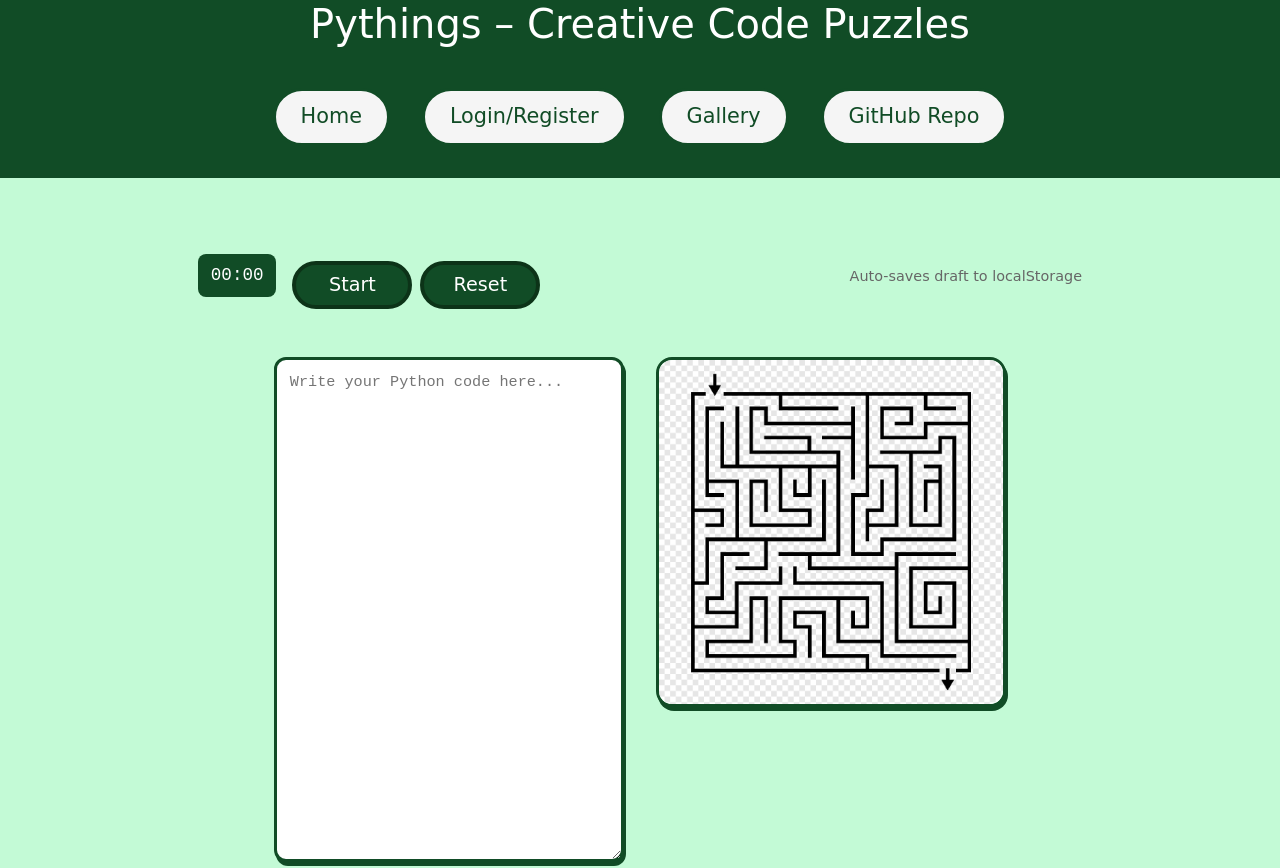
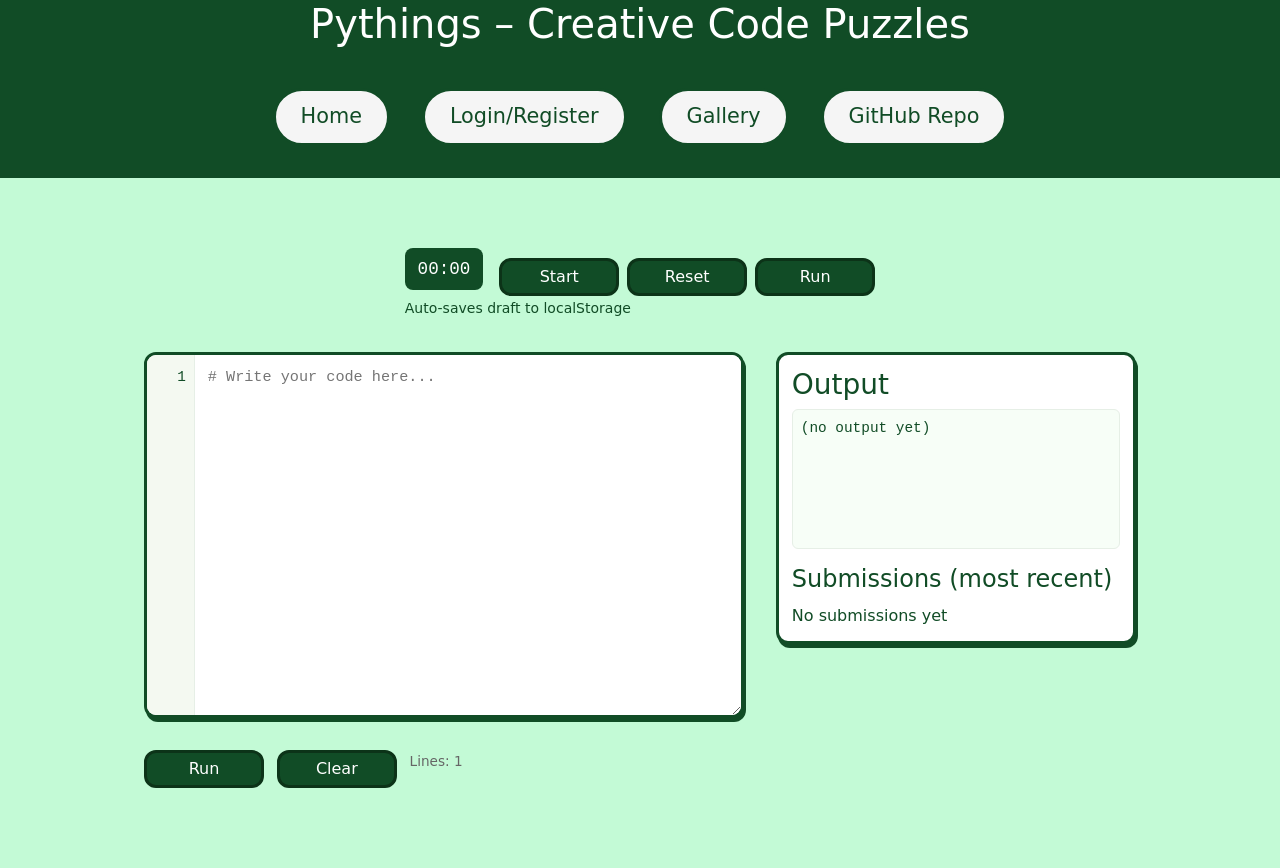
Before and after one commit to Zach31224/startup, a React (Vite) app: page /editor in a window 1280 px wide. Shown: the top 868 px of the page. Built offline with nearby package versions, Linux system fonts and the light colour scheme.

Commit message:
made a tentative code box that's better than the regular text box from before. I also made it so that it saves the code run. Later, I will implement CodeMirror or Monaco. Also removed the maze, because I had another idea that I think will be better.

```diff
--- a/src/editor/editor.css
+++ b/src/editor/editor.css
@@ -36,105 +36,131 @@
 }
 
 .editor-code-area {
-  width: 350px;
+  width: 600px;
   max-width: 100%;
   display: flex;
   flex-direction: column;
-  align-items: center;
   gap: 1em;
 }
-.editor-maze-img {
-  width: 350px;
-  height: auto;
+
+.code-editor-wrapper {
+  display: flex;
+  align-items: stretch;
   border: 3px solid #114c26;
-  border-radius: 16px;
+  border-radius: 12px;
+  overflow: hidden;
+  background: #fff;
   box-shadow: 2px 4px 0 #114c26;
-  background: #fff;
-}
-.editor-run-btn {
-  width: 120px;
-  height: 48px;
-  background: #114c26;
-  color: #fff;
-  font-size: 1.2em;
-  border: 4px solid #0c3318;
-  border-radius: 24px;
-  cursor: pointer;
-  margin-top: 1em;
-}
-.editor-run-btn:hover {
-  background: #137d41;
 }
 
-.editor-header {
-  width: 100%;
-  max-width: 900px;
-  margin: 0 auto 1rem;
-  display: flex;
-  justify-content: space-between;
-  align-items: center;
-  gap: 1rem;
-  padding: 0 0.5rem;
+.gutter {
+  background: #f4f9f1;
+  padding: 0.6rem 0.5rem;
+  min-width: 48px;
+  text-align: right;
+  color: #114c26;
+  border-right: 1px solid #e6efe6;
+  user-select: none;
+  overflow: auto;
 }
 
-.editor-textarea {
-  width: 100%;
-  min-height: 320px;
+.gutter-line {
+  font-family: 'Courier New', monospace;
+  font-size: 0.9rem;
+  line-height: 1.5rem;
+  height: 1.5rem;
+}
+
+.code-editor {
+  flex: 1 1 auto;
+  min-height: 360px;
   padding: 0.6rem 0.8rem;
   font-family: 'Courier New', monospace;
   font-size: 0.95rem;
   line-height: 1.5rem;
-  border: 3px solid #114c26;
-  border-radius: 12px;
+  border: none;
   outline: none;
   resize: vertical;
   color: #0b2d17;
   background: #fff;
-  box-shadow: 2px 4px 0 #114c26;
 }
 
-.editor-output,
-.editor-output pre,
-.editor-output code {
-  display: block;
-  width: 100%;
-  min-height: 120px;
-  max-height: 280px;
-  overflow: auto;
-  padding: 0.6rem;
-  background: #f7fef7;
-  border-radius: 8px;
-  border: 1px solid #e6efe6;
-  font-family: 'Courier New', monospace;
-  font-size: 0.9rem;
-  color: #114c26;
-  margin: 0;
-}
-
-.system-event {
-  margin-top: 0.6rem;
-  font-size: 0.9rem;
-  color: #666;
-  max-width: 600px;
-  text-align: center;
-}
-
-.editor-meta small {
-  color: #666;
-  font-size: 0.9rem;
-}
-
-.editor-code-area > div,
-.editor-code-area > textarea,
-.editor-code-area > .editor-actions {
-  width: 100%;
-}
-
+/* actions below editor */
 .editor-actions {
   display: flex;
   align-items: center;
   gap: 0.8rem;
+}
+
+/* Right: preview / output */
+.editor-preview {
+  width: 360px;
+  min-width: 260px;
+  max-width: 40%;
+  background: #fff;
+  border: 3px solid #114c26;
+  border-radius: 12px;
+  padding: 0.8rem;
+  box-shadow: 2px 4px 0 #114c26;
+  color: #114c26;
+}
+
+.output-box {
+  min-height: 140px;
+  max-height: 240px;
+  overflow: auto;
+  padding: 0.5rem;
+  background: #f7fef7;
+  border-radius: 6px;
+  border: 1px solid #e6efe6;
+  font-family: 'Courier New', monospace;
+  font-size: 0.9rem;
+}
+
+/* submissions list */
+.submissions {
   margin-top: 0.6rem;
+  display: flex;
+  flex-direction: column;
+  gap: 0.6rem;
+}
+
+.submission {
+  border-top: 1px dashed #e6efe6;
+  padding-top: 0.6rem;
+}
+
+.submission-meta {
+  font-size: 0.8rem;
+  color: #666;
+  margin-bottom: 0.2rem;
+}
+
+.submission-code {
+  font-family: 'Courier New', monospace;
+  font-size: 0.8rem;
+  max-height: 80px;
+  overflow: hidden;
+  margin: 0;
+}
+
+.small-note {
+  font-size: 0.85rem;
+  color: #666;
+}
+
+.editor-run-btn {
+  width: 120px;
+  height: 38px;
+  background: #114c26;
+  color: #fff;
+  font-size: 1rem;
+  border: 3px solid #0c3318;
+  border-radius: 12px;
+  cursor: pointer;
+}
+.editor-run-btn:hover {
+  background: #137d41;
 }
 
 @media (max-width: 900px) {
--- a/src/editor/editor.jsx
+++ b/src/editor/editor.jsx
@@ -2,31 +2,26 @@ import React from 'react';
 import './editor.css';
 
 export function Editor() {
-  return (
-    <main>
-      <Timer />
-      <div className="editor-container">
-        <div className="editor-code-area">
-          <textarea className="editor-textarea" rows="20" cols="40" placeholder="Write your Python code here..."></textarea>
-          <button className="editor-run-btn">Run Code</button>
-          <div>
-            <h3 style={{
-              fontFamily: "'Comic Sans MS', 'Marker Felt', cursive, sans-serif", color: '#114c26', marginBottom: '0.4em'
-            }}>Output:</h3>
-            <pre className="editor-output"><em>Your code's output will appear here.</em></pre>
-          </div>
-          <p className="system-event"><em>Third-party API calls and code execution will be implemented here.</em></p>
-        </div>
-        <img src="/Maze.png" className="editor-maze-img" alt="Maze" />
-      </div>
-    </main>
-  );
+  const [code, setCode] = React.useState(() => {
+    try {
+      return localStorage.getItem('pythings.editor.code') || '';
+    } catch {
+      return '';
     }
+  });
 
-export function Timer() {
   const [elapsed, setElapsed] = React.useState(0);
   const [running, setRunning] = React.useState(false);
+  const [output, setOutput] = React.useState('');
   const intervalRef = React.useRef(null);
+  const textareaRef = React.useRef(null);
+  const gutterRef = React.useRef(null);
+
+  React.useEffect(() => {
+    try {
+      localStorage.setItem('pythings.editor.code', code);
+    } catch {}
+  }, [code]);
 
   React.useEffect(() => {
     if (running) {
@@ -48,8 +43,6 @@ export function Timer() {
     };
   }, [running]);
 
-  const editorDisabled = false;
-
   function formatTime(sec) {
     const m = Math.floor(sec / 60);
     const s = sec % 60;
@@ -67,9 +60,100 @@ export function Timer() {
   function handleReset() {
     setRunning(false);
     setElapsed(0);
+    setOutput('');
+  }
+
+  function handleRun() {
+    const lines = code.split('\n').length;
+    const chars = code.length;
+    const now = new Date().toLocaleString();
+    const simulatedOutput = `Simulated run — ${lines} line(s), ${chars} char(s). (${now}) Elapsed: ${formatTime(elapsed)}`;
+    setOutput(simulatedOutput);
+    try {
+      const raw = localStorage.getItem('pythings.submissions');
+      const arr = raw ? JSON.parse(raw) : [];
+      arr.unshift({ code, date: now, elapsed });
+      const truncated = arr.slice(0, 50);
+      localStorage.setItem('pythings.submissions', JSON.stringify(truncated));
+    } catch {}
+  }
+
+  const lineCount = Math.max(1, code.split('\n').length);
+  const lineNumbers = Array.from({ length: lineCount }, (_, i) => i + 1);
+
+  // keep gutter scroll synced with textarea
+  function handleScroll(e) {
+    if (gutterRef.current) {
+      gutterRef.current.scrollTop = e.target.scrollTop;
+    }
+  }
+
+  // Tab handling and auto-indent for textarea
+  function handleKeyDown(e) {
+    if (!textareaRef.current) return;
+
+    const el = textareaRef.current;
+    const start = el.selectionStart;
+    const end = el.selectionEnd;
+
+    // Insert tab (use 2 spaces or "\t")
+    if (e.key === 'Tab') {
+      e.preventDefault();
+      const tab = '  '; // two spaces; change to '\t' if you want a real tab
+      const newValue = code.slice(0, start) + tab + code.slice(end);
+      setCode(newValue);
+      // move caret after inserted tab
+      window.requestAnimationFrame(() => {
+        el.selectionStart = el.selectionEnd = start + tab.length;
+      });
+    } else if (e.key === 'Enter') {
+      // auto-indent: copy indentation from current line
+      const lineStart = code.lastIndexOf('\n', start - 1) + 1;
+      const line = code.slice(lineStart, start);
+      const indentMatch = line.match(/^\s*/);
+      const indent = indentMatch ? indentMatch[0] : '';
+      const insert = '\n' + indent;
+      e.preventDefault();
+      const newValue = code.slice(0, start) + insert + code.slice(end);
+      setCode(newValue);
+      window.requestAnimationFrame(() => {
+        const pos = start + insert.length;
+        el.selectionStart = el.selectionEnd = pos;
+      });
+    } else if ((e.key === ']' || e.key === '[') && (e.ctrlKey || e.metaKey)) {
+      // optional: Ctrl+] / Ctrl+[ to indent/unindent the current line
+      e.preventDefault();
+      const lineStart = code.lastIndexOf('\n', start - 1) + 1;
+      const lineEnd = code.indexOf('\n', start);
+      const realLineEnd = lineEnd === -1 ? code.length : lineEnd;
+      const lineText = code.slice(lineStart, realLineEnd);
+      if (e.key === ']') {
+        // indent
+        const newLine = '  ' + lineText;
+        const newValue = code.slice(0, lineStart) + newLine + code.slice(realLineEnd);
+        setCode(newValue);
+        window.requestAnimationFrame(() => {
+          const delta = 2;
+          el.selectionStart = start + delta;
+          el.selectionEnd = end + delta;
+        });
+      } else {
+        // unindent (remove up to two leading spaces)
+        const newLine = lineText.replace(/^ {0,2}/, '');
+        const removed = lineText.length - newLine.length;
+        const newValue = code.slice(0, lineStart) + newLine + code.slice(realLineEnd);
+        setCode(newValue);
+        window.requestAnimationFrame(() => {
+          const delta = -removed;
+          el.selectionStart = Math.max(lineStart, start + delta);
+          el.selectionEnd = Math.max(lineStart, end + delta);
+        });
+      }
+    }
   }
 
   return (
+    <main className="editor-root">
       <div className="editor-header">
         <div className="timer">
           <span className="timer-badge">{formatTime(elapsed)}</span>
@@ -77,11 +161,67 @@ export function Timer() {
             {!running && <button className="editor-run-btn" onClick={handleStart}>Start</button>}
             {running && <button className="editor-run-btn" onClick={handlePause}>Pause</button>}
             <button className="editor-run-btn" onClick={handleReset}>Reset</button>
+            <button className="editor-run-btn" onClick={handleRun}>Run</button>
           </div>
         </div>
         <div className="editor-meta">
           <small>Auto-saves draft to localStorage</small>
         </div>
       </div>
+
+      <div className="editor-container">
+        <div className="editor-code-area" aria-label="Code editor">
+          <div className="code-editor-wrapper">
+            <div className="gutter" ref={gutterRef} aria-hidden>
+              {lineNumbers.map((n) => (
+                <div key={n} className="gutter-line">{n}</div>
+              ))}
+            </div>
+            <textarea
+              ref={textareaRef}
+              className="code-editor"
+              value={code}
+              onChange={(e) => setCode(e.target.value)}
+              onKeyDown={handleKeyDown}
+              onScroll={handleScroll}
+              spellCheck={false}
+              placeholder="# Write your code here..."
+            />
+          </div>
+
+          <div className="editor-actions">
+            <button className="editor-run-btn" onClick={handleRun}>Run</button>
+            <button className="editor-run-btn" onClick={() => { setCode(''); localStorage.removeItem('pythings.editor.code'); }}>Clear</button>
+            <div className="small-note">Lines: {lineCount}</div>
+          </div>
+        </div>
+
+        <aside className="editor-preview">
+          <h3>Output</h3>
+          <pre className="output-box" aria-live="polite">{output || '(no output yet)'}</pre>
+
+          <h4>Submissions (most recent)</h4>
+          <div className="submissions">
+            {(() => {
+              try {
+                const raw = localStorage.getItem('pythings.submissions');
+                const arr = raw ? JSON.parse(raw) : [];
+                if (!arr.length) return <div className="muted">No submissions yet</div>;
+                return arr.slice(0, 6).map((s, i) => (
+                  <div key={i} className="submission">
+                    <div className="submission-meta">{s.date} — {s.elapsed ? formatTime(s.elapsed) : '—'}</div>
+                    <pre className="submission-code">{s.code.slice(0, 200)}{s.code.length > 200 ? '…' : ''}</pre>
+                  </div>
+                ));
+              } catch {
+                return <div className="muted">Unable to load submissions</div>;
+              }
+            })()}
+          </div>
+        </aside>
+      </div>
+    </main>
   );
 }
+
+export default Editor;
```
Lines whose indentation alone changed are shown as unchanged.
